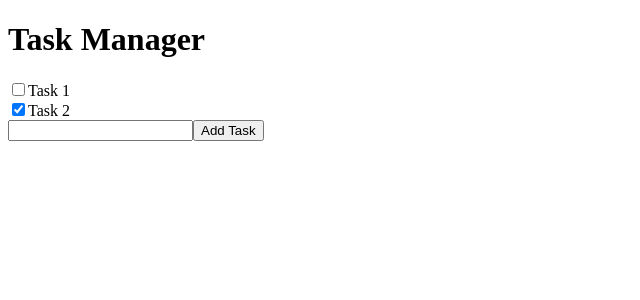
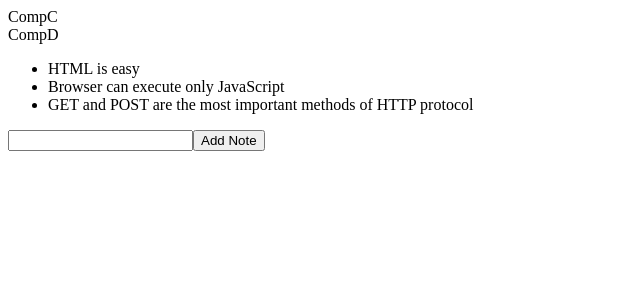
Before and after one commit to githubscientist/fsd57wde, a React (Vite) app: page / in a window 1280 px wide. Shown: the top 300 px of the page, without its empty margins (0-640 px from the left). Built offline with nearby package versions, Linux system fonts and the light colour scheme.

Commit message:
context api --simple example

```diff
--- a/src/App.jsx
+++ b/src/App.jsx
@@ -1,76 +1,45 @@
 import { createContext, useState } from "react";
-import TaskList from "./components/TaskList";
-import TaskForm from "./components/TaskForm";
-import Notification from "./components/Notification";
+import CompA from "./components/CompA";
+import CompB from "./components/CompB";
 
-export const NotificationContext = createContext();
+// create a context called as NotesContext
+export const NotesContext = createContext();
 
 const App = () => {
 
-    const [tasks, setTasks] = useState([
+    const [notes, setNotes] = useState([
         {
             id: 1,
-            title: 'Task 1',
-            completed: false
+            content: "HTML is easy",
+            date: "2019-05-30T17:30:31.098Z",
+            important: true
         },
         {
             id: 2,
-            title: 'Task 2',
-            completed: true
+            content: "Browser can execute only JavaScript",
+            date: "2019-05-30T18:39:34.091Z",
+            important: false
+        },
+        {
+            id: 3,
+            content: "GET and POST are the most important methods of HTTP protocol",
+            date: "2019-05-30T19:20:14.298Z",
+            important: true
         }
     ]);
 
-    const [notification, setNotification] = useState({
-        message: '',
-        visible: false
-    });
-
-    const showNotification = (message) => {
-        setNotification({
-            message,
-            visible: true
-        });
-
-        setTimeout(() => {
-            setNotification({
-                message: '',
-                visible: false
-            });
-        }, 5000);
-    }
-
-    const addTask = (title) => {
-        const newTask = {
-            id: tasks.length + 1,
-            title,
-            completed: false
-        };
-
-        setTasks([...tasks, newTask]);
-        showNotification('Task added successfully');
-    }
-
-    const toggleTask = (id) => {
-        const updatedTasks = tasks.map(task => {
-            if (task.id === id) {
-                task.completed = !task.completed;
-            }
-
-            return task;
-        });
-
-        setTasks(updatedTasks);
+    const addNote = (note) => {
+        setNotes([...notes, note]);
+        alert("Note added successfully!");
     }
 
   return (
-    <NotificationContext.Provider value={{ notification, showNotification, addTask, toggleTask, tasks }}>
-        <div>
-            <h1>Task Manager</h1>
-            <Notification />
-            <TaskList />
-            <TaskForm />
-        </div>
-    </NotificationContext.Provider>
+    <div>
+        <NotesContext.Provider value={{ notes, addNote }}>
+              <CompA />
+              <CompB />
+        </NotesContext.Provider>
+    </div>
   )
 }
 
--- /dev/null
+++ b/src/components/CompA.jsx
@@ -0,0 +1,14 @@
+import React from 'react'
+import CompC from './CompC'
+import CompD from './CompD'
+
+const CompA = () => {
+  return (
+      <div>
+          <CompC />
+          <CompD />
+    </div>
+  )
+}
+
+export default CompA
--- /dev/null
+++ b/src/components/CompB.jsx
@@ -0,0 +1,12 @@
+import React from 'react'
+import CompE from './CompE'
+
+const CompB = () => {
+  return (
+      <div>
+          <CompE />
+    </div>
+  )
+}
+
+export default CompB
--- /dev/null
+++ b/src/components/CompC.jsx
@@ -0,0 +1,9 @@
+import React from 'react'
+
+const CompC = () => {
+  return (
+    <div>CompC</div>
+  )
+}
+
+export default CompC
--- /dev/null
+++ b/src/components/CompD.jsx
@@ -0,0 +1,9 @@
+import React from 'react'
+
+const CompD = () => {
+  return (
+    <div>CompD</div>
+  )
+}
+
+export default CompD
--- /dev/null
+++ b/src/components/CompE.jsx
@@ -0,0 +1,43 @@
+import { useContext } from "react"
+import { NotesContext } from "../App"
+
+const CompE = () => {
+
+    const { notes, addNote } = useContext(NotesContext);
+
+    const handleNote = (e) => {
+        e.preventDefault();
+
+        /* {
+            id: 3,
+            content: "GET and POST are the most important methods of HTTP protocol",
+            date: "2019-05-30T19:20:14.298Z",
+            important: true
+        } */
+
+        const note = {
+            id: notes.length + 1,
+            content: e.target[0].value,
+            date: new Date().toISOString(),
+            important: false
+        }
+
+        addNote(note);
+    }
+
+  return (
+      <div>
+          <ul>
+              {
+                    notes.map(note => <li key={note.id}>{note.content}</li>)
+              }
+          </ul>
+          <form onSubmit={handleNote}>
+              <input type="text" />
+              <button type="submit">Add Note</button>
+          </form>
+    </div>
+  )
+}
+
+export default CompE
--- a/src/components/Notification.jsx
+++ /dev/null
@@ -1,30 +0,0 @@
-import { useContext } from "react";
-import { NotificationContext } from "../App";
-
-const Notification = () => {
-
-    const { notification } = useContext(NotificationContext);
-
-    if(!notification.visible) {
-        return null;
-    }
-
-  return (
-      <div
-          style={{
-            position: 'fixed',
-            bottom: 0,
-            left: '50%',
-            transform: 'translateX(-50%)', // center the notification horizontally
-              backgroundColor: 'lightblue',
-              padding: '10px 20px',
-              zIndex: 1000, // make sure the notification is on top of everything
-            boxShadow: '0 2px 6px rgba(0, 0, 0, 0.25)',
-        }}
-      >
-        { notification.message }
-    </div>
-  )
-}
-
-export default Notification;
--- a/src/components/TaskForm.jsx
+++ /dev/null
@@ -1,35 +0,0 @@
-import { useContext } from "react";
-import { NotificationContext } from "../App";
-
-const TaskForm = () => {
-
-    const { addTask } = useContext(NotificationContext);
-
-    const handleSubmit = (e) => {
-        e.preventDefault();
-
-        const task = e.target[0].value.trim();
-
-        // Check if the task is empty and return early
-        if (!task) {
-            return;
-        }
-
-        // Add the task
-        addTask(task);
-
-        // Clear the input field
-        e.target[0].value = '';
-    }
-
-  return (
-      <div>
-          <form onSubmit={handleSubmit}>
-              <input type="text" />
-            <button type="submit">Add Task</button>
-            </form>
-    </div>
-  )
-}
-
-export default TaskForm;
--- a/src/components/TaskList.jsx
+++ /dev/null
@@ -1,24 +0,0 @@
-import { useContext } from "react";
-import { NotificationContext } from "../App";
-
-const TaskList = () => {
-
-    const { tasks } = useContext(NotificationContext);
-
-  return (
-    <div>
-        {
-              tasks.map(task => (
-                <div key={task.id}>
-                      <input
-                          type="checkbox" defaultChecked={task.completed}
-                      />
-                    <span>{task.title}</span>
-                </div>
-            ))
-        }
-    </div>
-  )
-}
-
-export default TaskList;
```
Also changed, not shown: 1 other file (tests, documents, lock files or other folders).
